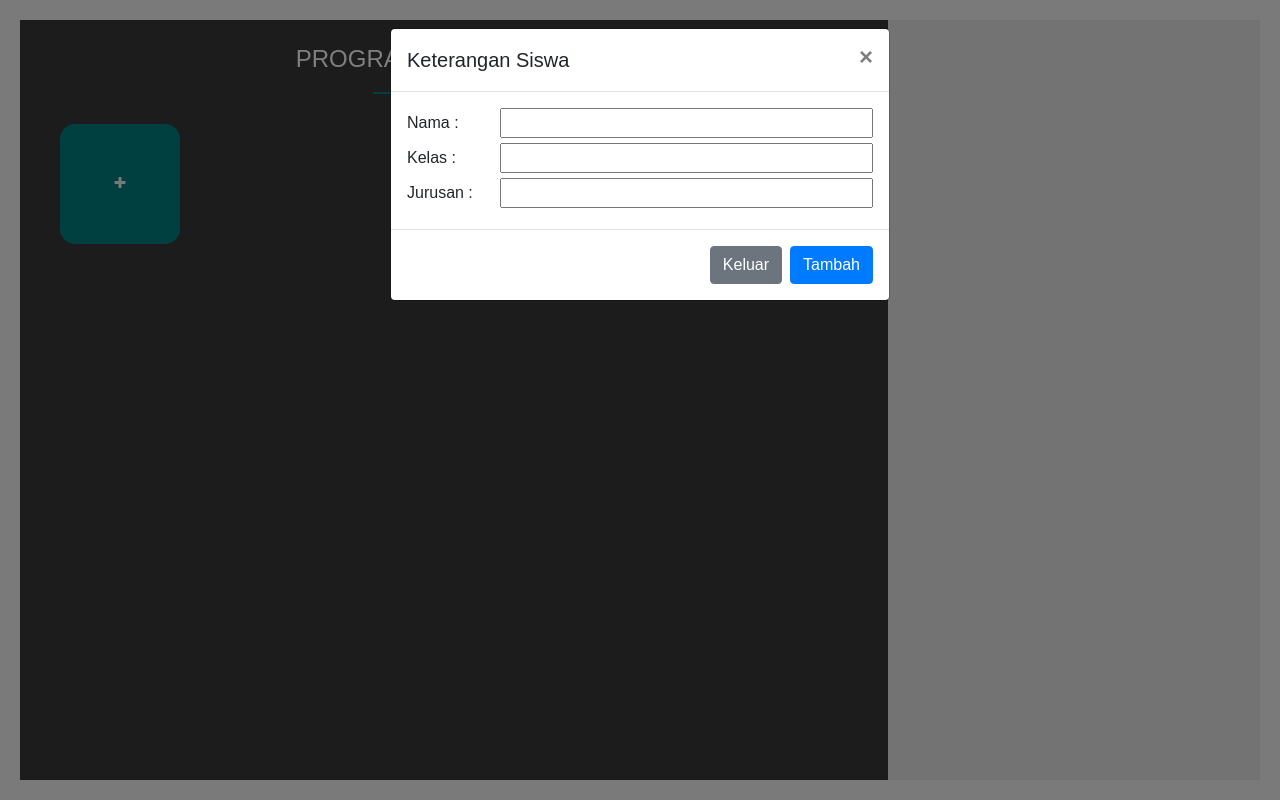
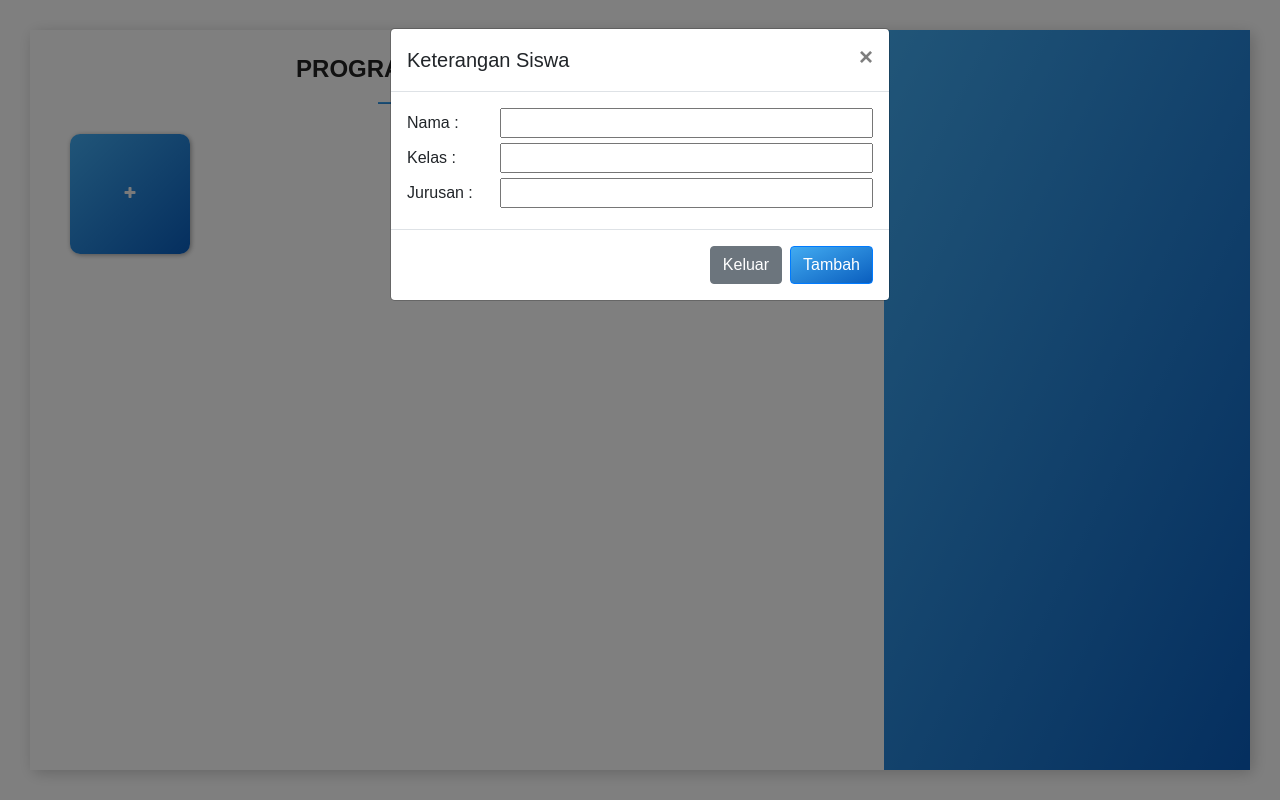
Before and after one commit to Azrilardian/Absen-Siswa, a website built with webpack: page App/index.html in a window 1280 px wide. Both pictures are taken after a click on the button 120 px from the left and 183 px from the top of the page. Built offline with nearby package versions, Linux system fonts and the light colour scheme.

Commit message:
Update : Mengubah tampilan ( warna, dll ) dan memaksa tiap - tiap nama siswa menjadi uppercase

```diff
--- a/App/css/style.css
+++ b/App/css/style.css
@@ -1,5 +1,12 @@
 html body {
 	font-family: "Poppins", sans-serif;
+	padding: 30px;
+	height: 100vh;
+}
+
+:root {
+	--default-black-color: #222222;
+	--blue-gradient: linear-gradient(to bottom right, #42abf1, #0a5ebe);
 }
 
 button:focus {
@@ -8,23 +15,22 @@ button:focus {
 }
 
 .container-fluid {
-	height: 100vh;
-	margin-left: auto;
-	margin-right: auto;
-	background-color: whitesmoke;
-	padding: 20px;
+	height: 100%;
 	display: flex;
+	box-shadow: 3px 3px 15px #cccccc;
+	border-radius: 5px;
+	padding: 0;
 }
 
 .container-fluid .left {
 	width: 70%;
-	background-color: #383838;
+	background-color: white;
 	padding: 25px 30px;
 }
 
 .container-fluid .left h1 {
-	color: white;
-	font-weight: 400;
+	color: var(--default-black-color);
+	font-weight: 600;
 	font-size: 24px;
 	position: relative;
 	margin-bottom: 40px;
@@ -39,14 +45,13 @@ button:focus {
 	right: 0;
 	width: 20%;
 	height: 2px;
-	background-color: teal;
+	background: var(--blue-gradient);
 }
 
 .container-fluid .right {
 	width: 30%;
-	background-color: #e7e7e7;
+	background: var(--blue-gradient);
 	padding: 20px;
-	overflow: scroll;
 }
 .container-fluid .right button span {
 	position: absolute;
@@ -57,6 +62,8 @@ button:focus {
 	display: grid;
 	place-content: center;
 	background-color: #383838;
+	font-weight: 500;
+	color: white;
 	border-radius: 7px;
 }
 
@@ -67,11 +74,14 @@ button:focus {
 	border: none;
 	margin-bottom: 6px;
 	padding: 2px;
-	background-color: teal;
-	color: white;
+	font-weight: 500;
+	background-color: white;
+	color: var(--default-black-color);
 	letter-spacing: 1px;
 	border-radius: 7px;
 	overflow: hidden;
+	text-transform: uppercase;
+	box-shadow: 1px 1px 5px #3b3b3b7c;
 }
 
 .container-fluid .nama-kelas {
@@ -81,18 +91,18 @@ button:focus {
 
 button.tambah-siswa,
 button.kelas-siswa {
-	background-color: teal;
+	background: var(--blue-gradient);
 	width: 120px;
 	height: 120px;
 	margin: 10px;
-	border-radius: 15px;
+	border-radius: 10px;
 	font-size: 14px;
 	font-weight: 600;
 	color: whitesmoke;
 	border: none;
 	text-transform: uppercase;
 	border: none;
-	transition: all.3s;
+	box-shadow: 1px 1px 5px #3b3b3b7c;
 }
 
 button.tambahSiswa:hover,
@@ -112,3 +122,6 @@ button.kelasSiswa:hover {
 .modal .modal-body input {
 	width: 80%;
 }
+.modal .modal-footer button#btn-tambah {
+	background: var(--blue-gradient);
+}
--- a/App/index.html
+++ b/App/index.html
@@ -10,6 +10,20 @@
 
 	<body>
 		<div class="container-fluid">
+			<div class="left">
+				<div class="row">
+					<div class="col text-center">
+						<h1>PROGRAM ABSENSI SISWA</h1>
+					</div>
+				</div>
+				<div class="nama-kelas">
+					<button type="button" class="btn btn-primary tambah-siswa" data-toggle="modal" data-target="#exampleModal">
+						<i class="fa fa-plus"></i>
+					</button>
+				</div>
+			</div>
+			<div class="right"></div>
+		</div>
 		<div class="modal fade" id="exampleModal" tabindex="-1" role="dialog" aria-labelledby="exampleModalLabel" aria-hidden="true">
 			<div class="modal-dialog" role="document">
 				<div class="modal-content">
@@ -31,19 +45,5 @@
 				</div>
 			</div>
 		</div>
-			<div class="left">
-				<div class="row">
-					<div class="col text-center">
-						<h1>PROGRAM ABSENSI SISWA</h1>
-					</div>
-				</div>
-				<div class="nama-kelas">
-					<button type="button" class="btn btn-primary tambah-siswa" data-toggle="modal" data-target="#exampleModal">
-						<i class="fa fa-plus"></i>
-					</button>
-				</div>
-			</div>
-			<div class="right"></div>
-		</div>
 	</body>
 </html>
--- a/App/js/main.js
+++ b/App/js/main.js
@@ -2,7 +2,6 @@ const main = () => {
 	//? Inisialisasi Variabel
 	const kelasContainer = document.querySelector(".nama-kelas");
 	const siswaContainer = document.querySelector(".right");
-	const tambahSiswa = document.querySelector(".tambahSiswa");
 	const nama = document.getElementById("nama");
 	const kelas = document.getElementById("kelas");
 	const jurusan = document.getElementById("jurusan");
```
Also changed, not shown: Dist/bundle.js (added), Dist/index.html (added), 2 other files. Lines whose indentation alone changed are shown as unchanged.
